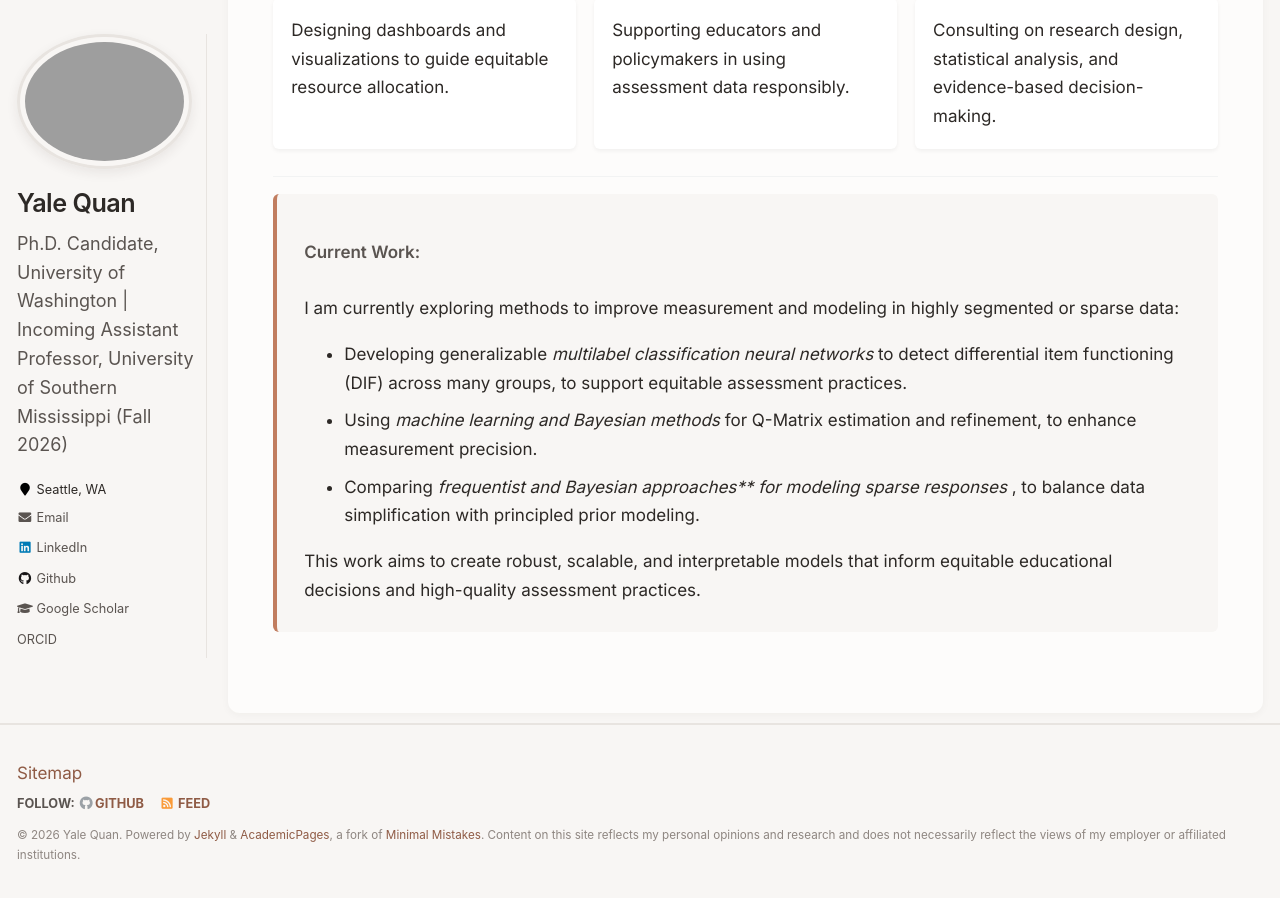
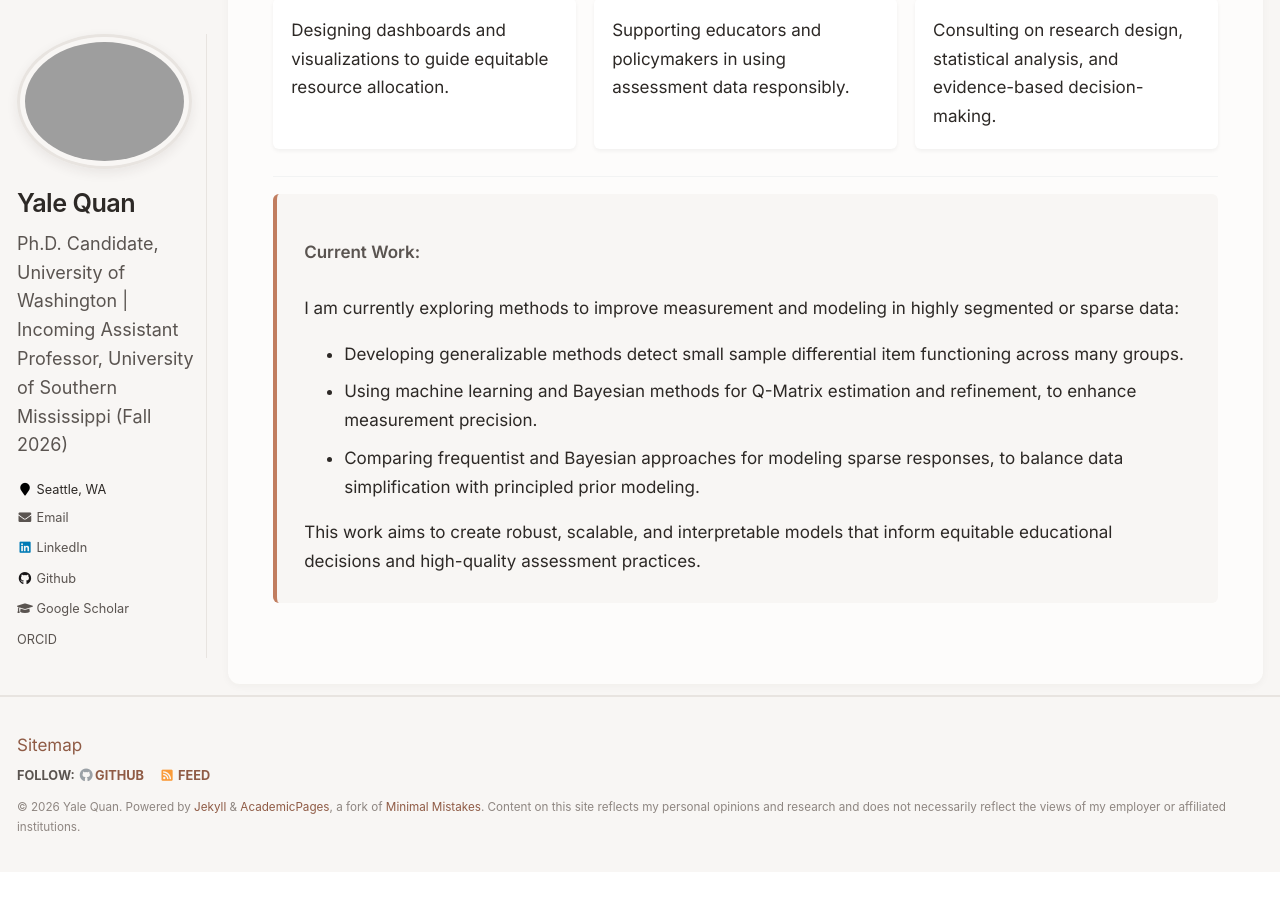
Before and after one commit to yalequan/yalequan.github.io, a Jekyll site: the page built from _pages/research.md, in a window 1280 px wide and 900 px high, scrolled down 1466 px. Built offline with Jekyll 4.4.1, drawn with Linux system fonts in a browser that asks for light colours; after the commit the page ends 2337 px from its top, so only the background shows below that.

Commit message:
Update research.md

```diff
--- a/_pages/research.md
+++ b/_pages/research.md
@@ -99,9 +99,9 @@ My applied work integrates research with collaboration to influence educational
 I am currently exploring methods to improve measurement and modeling in highly segmented or sparse data:
 
 <ul>
-  <li>Developing generalizable <em>multilabel classification neural networks</em> to detect differential item functioning (DIF) across many groups, to support equitable assessment practices.</li>
-  <li>Using <em>machine learning and Bayesian methods</em> for Q-Matrix estimation and refinement, to enhance measurement precision.</li>
-  <li>Comparing <em>frequentist and Bayesian approaches** for modeling sparse responses </em>, to balance data simplification with principled prior modeling.</li>
+  <li>Developing generalizable methods detect small sample differential item functioning across many groups.</li>
+  <li>Using machine learning and Bayesian methods for Q-Matrix estimation and refinement, to enhance measurement precision.</li>
+  <li>Comparing frequentist and Bayesian approaches for modeling sparse responses, to balance data simplification with principled prior modeling.</li>
 </ul>
 
 This work aims to create robust, scalable, and interpretable models that inform equitable educational decisions and high-quality assessment practices.
```
